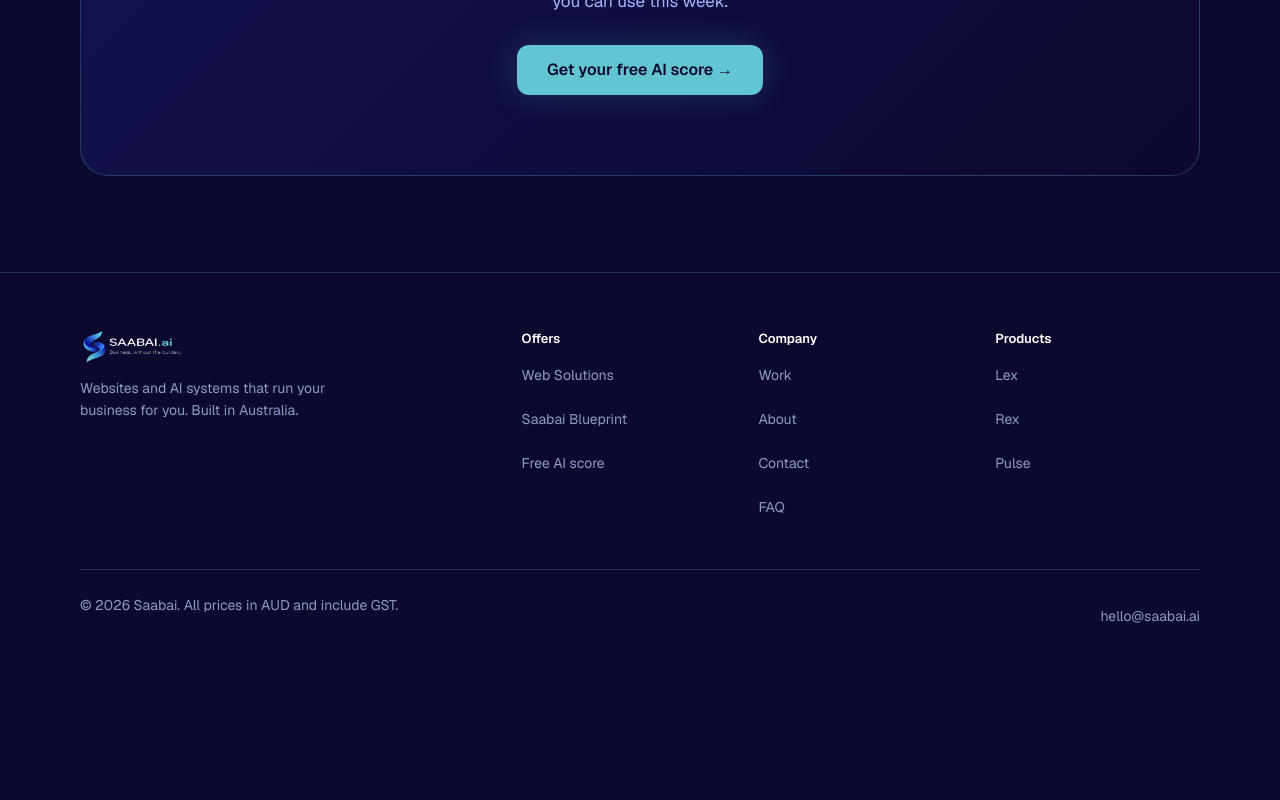
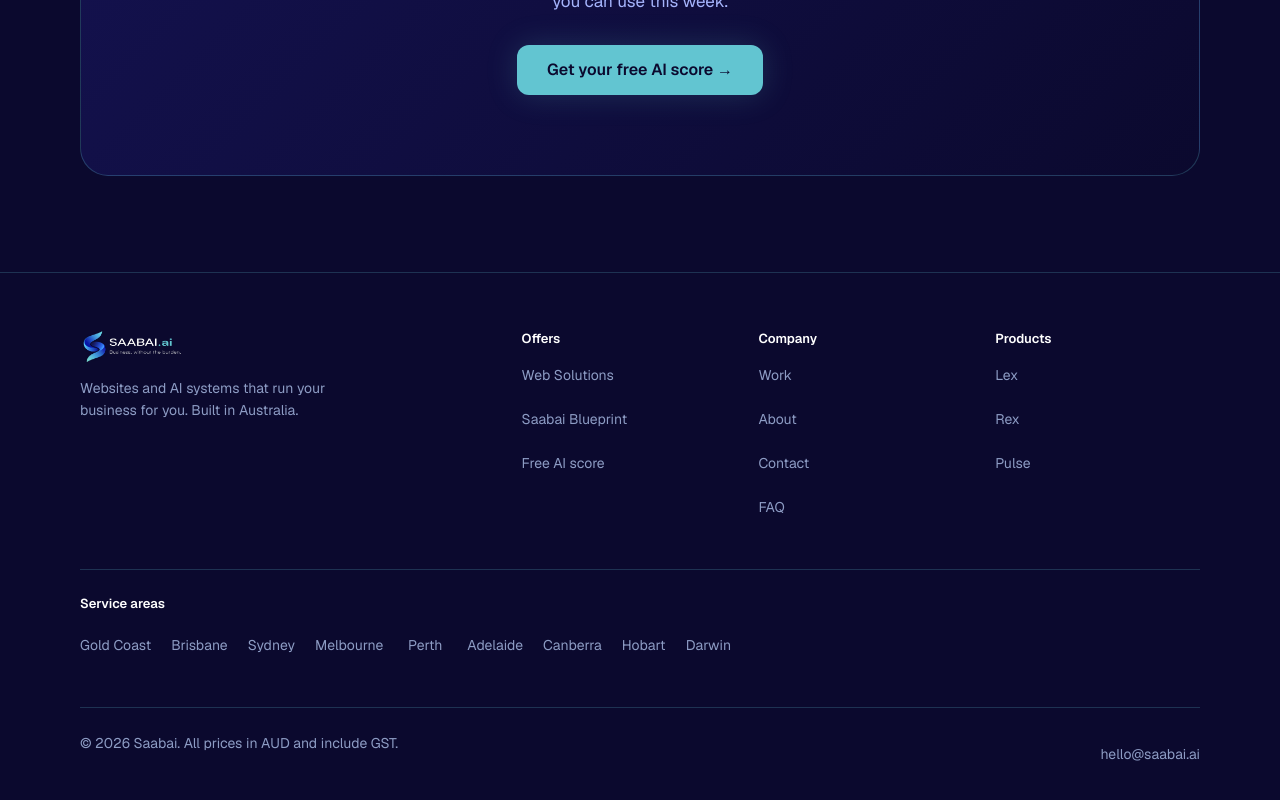
Before and after one commit to sg-satoshi/saabai-site, a Next.js app: page / in a window 1280 px wide. Shown: the part 3910-4710 px from the top of the page. Before the commit the page ends 4588 px from the top, so only its background shows below. Built offline with nearby package versions, Linux system fonts and the light colour scheme; no server answers.

Commit message:
Add Service areas city links in footers and drop Also serving
Keep a single Service areas section linking all 9 city pages (Gold Coast first), with 44px tap targets. Remove the duplicate Also serving block from location pages. Homepage SbFooter now includes the same section.

```diff
--- a/app/components/Footer.tsx
+++ b/app/components/Footer.tsx
@@ -11,15 +11,15 @@ const footerLinks = [
 ];
 
 const serviceAreaLinks = [
+  { label: "Gold Coast", href: "/gold-coast" },
   { label: "Brisbane", href: "/brisbane" },
-  { label: "Gold Coast", href: "/gold-coast" },
   { label: "Sydney", href: "/sydney" },
   { label: "Melbourne", href: "/melbourne" },
   { label: "Perth", href: "/perth" },
   { label: "Adelaide", href: "/adelaide" },
   { label: "Canberra", href: "/canberra" },
+  { label: "Hobart", href: "/hobart" },
   { label: "Darwin", href: "/darwin" },
-  { label: "Hobart", href: "/hobart" },
 ];
 
 export default function Footer() {
@@ -41,7 +41,7 @@ export default function Footer() {
               <a
                 key={label}
                 href={href}
-                className="text-xs text-saabai-text-dim hover:text-saabai-text transition-colors tracking-wide"
+                className="inline-flex items-center min-h-[44px] text-xs text-saabai-text-dim hover:text-saabai-text transition-colors tracking-wide"
               >
                 {label}
               </a>
@@ -56,12 +56,12 @@ export default function Footer() {
           <p className="text-xs font-semibold tracking-widest uppercase text-saabai-text-dim mb-3 text-center sm:text-left">
             Service Areas
           </p>
-          <nav className="flex flex-wrap items-center justify-center sm:justify-start gap-x-5 gap-y-2">
+          <nav className="flex flex-wrap items-center justify-center sm:justify-start gap-x-5 gap-y-1">
             {serviceAreaLinks.map(({ label, href }) => (
               <a
                 key={label}
                 href={href}
-                className="text-xs text-saabai-text-dim hover:text-saabai-teal transition-colors tracking-wide"
+                className="inline-flex items-center justify-center min-h-[44px] min-w-[44px] px-1 text-xs text-saabai-text-dim hover:text-saabai-teal transition-colors tracking-wide"
               >
                 {label}
               </a>
--- a/app/components/LocationPage.tsx
+++ b/app/components/LocationPage.tsx
@@ -2,7 +2,7 @@
 
 import Nav from "./Nav";
 import Footer from "./Footer";
-import { ALL_LOCATIONS, type LocationConfig } from "../../lib/location-data";
+import { type LocationConfig } from "../../lib/location-data";
 
 interface Props {
   config: LocationConfig;
@@ -104,8 +104,6 @@ export default function LocationPage({ config }: Props) {
       },
     ],
   };
-
-  const otherLocations = ALL_LOCATIONS.filter((loc) => loc.slug !== slug);
 
   return (
     <div className="bg-saabai-bg text-saabai-text min-h-screen font-[family-name:var(--font-geist-sans)]">
@@ -503,24 +501,6 @@ export default function LocationPage({ config }: Props) {
           <p className="text-xs text-saabai-text-dim mt-6">
             Blueprint from $497, credited if you build with us within 30 days.
           </p>
-
-          {/* Also serving */}
-          <div className="mt-14 pt-10 border-t border-saabai-border">
-            <p className="text-xs font-semibold tracking-widest uppercase text-saabai-text-dim mb-4">
-              Also serving
-            </p>
-            <div className="flex flex-wrap justify-center gap-x-5 gap-y-2 text-sm">
-              {otherLocations.map((loc) => (
-                <a
-                  key={loc.slug}
-                  href={`/${loc.slug}`}
-                  className="inline-flex items-center min-h-[44px] px-1 text-saabai-text-muted hover:text-saabai-teal transition-colors"
-                >
-                  {loc.city}
-                </a>
-              ))}
-            </div>
-          </div>
         </div>
       </section>
 
--- a/app/components/sb/SbFooter.tsx
+++ b/app/components/sb/SbFooter.tsx
@@ -1,3 +1,15 @@
+const serviceAreaLinks = [
+  { label: "Gold Coast", href: "/gold-coast" },
+  { label: "Brisbane", href: "/brisbane" },
+  { label: "Sydney", href: "/sydney" },
+  { label: "Melbourne", href: "/melbourne" },
+  { label: "Perth", href: "/perth" },
+  { label: "Adelaide", href: "/adelaide" },
+  { label: "Canberra", href: "/canberra" },
+  { label: "Hobart", href: "/hobart" },
+  { label: "Darwin", href: "/darwin" },
+];
+
 export default function SbFooter() {
   return (
     <footer>
@@ -29,6 +41,16 @@ export default function SbFooter() {
             <a href="/pulse">Pulse</a>
           </div>
         </div>
+        <div className="areas">
+          <h4>Service areas</h4>
+          <nav>
+            {serviceAreaLinks.map(({ label, href }) => (
+              <a key={href} href={href}>
+                {label}
+              </a>
+            ))}
+          </nav>
+        </div>
         <div className="legal">
           <span>© 2026 Saabai. All prices in AUD and include GST.</span>
           <a href="mailto:hello@saabai.ai">hello@saabai.ai</a>
--- a/app/components/sb/sb.css
+++ b/app/components/sb/sb.css
@@ -47,6 +47,10 @@ background:var(--bg);color:var(--text);font-family:var(--font-geist-sans),system
 .sb footer .cols div a{display:flex;align-items:center;min-height:44px;color:var(--dim);text-decoration:none}
 .sb .legal{margin-top:40px;padding-top:24px;border-top:1px solid var(--border);display:flex;justify-content:space-between;gap:12px}
 .sb .legal a{text-decoration:none;color:var(--dim);display:inline-flex;align-items:center;min-height:44px}
+.sb footer .areas{margin-top:40px;padding-top:24px;border-top:1px solid var(--border)}
+.sb footer .areas h4{color:#fff;font-size:13px;margin:0 0 8px;font-weight:600}
+.sb footer .areas nav{display:flex;flex-wrap:wrap;gap:4px 20px}
+.sb footer .areas nav a{display:inline-flex;align-items:center;justify-content:center;min-height:44px;min-width:44px;color:var(--dim);text-decoration:none}
 /* forms */
 .sb input,.sb select{width:100%;min-height:48px;background:var(--card);border:1px solid var(--border);border-radius:10px;padding:12px 14px;color:#fff;font:inherit;font-size:16px}
 .sb input:focus,.sb select:focus{outline:2px solid var(--teal);outline-offset:1px}
```
